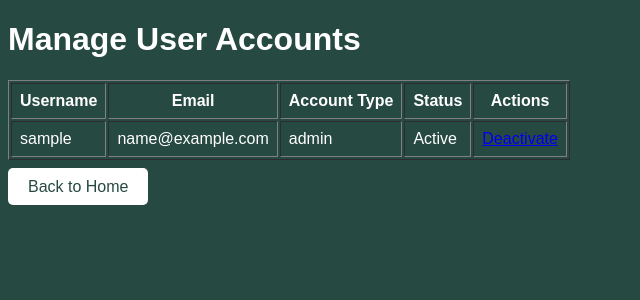
After one commit to hjphill2-lab/systemsetup, a Flask app: page /manage_users in a window 1280 px wide. The commit adds this page. Shown: the top 300 px of the page, without its empty margins (0-640 px from the left). Run offline with Flask 3, Linux system fonts and the light colour scheme; the visitor is signed in with stand-in values (Sample User, id 1); tables that the repository leaves empty or names only in its code hold one stand-in row (values such as "Sample post").

Commit message:
Added manage accounts

```diff
--- a/StudentPlanner/app.py
+++ b/StudentPlanner/app.py
@@ -8,17 +8,39 @@ def login():
     if request.method == 'POST':
         username = request.form['username']
         password = request.form['password']
+
         db = get_connection()
         cursor = db.cursor()
-        cursor.execute("SELECT * FROM Users WHERE username = %s AND password = %s", (username, password))
+
+        cursor.execute(
+            """
+            SELECT UserID, username, password, email, Role, Active
+            FROM Users
+            WHERE username = %s
+            """,
+            (username,)
+        )
+
         user = cursor.fetchone()
+
         cursor.close()
         db.close()
-        if user:
-            session['UserID'] = user[0]
-            return render_template("home.html")
-        else:
+
+        if user is None:
             return "Invalid username or password."
+
+        if user[2] != password:
+            return "Invalid username or password."
+
+        if not user[5]:
+            return "This account has been deactivated."
+
+        session['UserID'] = user[0]
+        session['username'] = user[1]
+        session['role'] = user[4]
+
+        return redirect('/home')
+
     return render_template('login.html')
 
 @app.route('/register', methods=['GET', 'POST'])
@@ -27,37 +49,60 @@ def register():
         username = request.form['username']
         password = request.form['password']
         email = request.form['email']
+
         db = get_connection()
         cursor = db.cursor()
-        cursor.execute("INSERT INTO Users (username, password, email) VALUES (%s, %s, %s)", (username, password, email))
+
+        cursor.execute(
+            """
+            INSERT INTO Users (username, password, email)
+            VALUES (%s, %s, %s)
+            """,
+            (username, password, email)
+        )
+
         db.commit()
         cursor.close()
         db.close()
-        return "Registration successful!"
-    return render_template('login.html')
+
+        return redirect('/')
+
+    return render_template('register.html')
 
 @app.route('/home')
 def home():
+    if 'UserID' not in session:
+        return redirect('/')
+
     db = get_connection()
     cursor = db.cursor()
+
     cursor.execute(
         """
         SELECT CourseName, Title, DueDate
         FROM Assignments
-        WHERE UserID = %s AND Completed = 0
-        AND DueDate BETWEEN CURDATE() AND DATE_ADD(CURDATE(), INTERVAL 7 DAY)
+        WHERE UserID = %s
+        AND Completed = 0
+        AND DueDate BETWEEN CURDATE()
+        AND DATE_ADD(CURDATE(), INTERVAL 7 DAY)
         ORDER BY DueDate
         """,
         (session['UserID'],)
     )
+
     reminders = cursor.fetchall()
+
     cursor.close()
     db.close()
+
     return render_template("home.html", reminders=reminders)
 
 
 @app.route('/add_assignment', methods=['GET', 'POST'])
 def add_assignment():
+    if 'UserID' not in session:
+        return redirect('/')
+
     if request.method == 'POST':
         course_name = request.form['CourseName']
         title = request.form['Title']
@@ -75,6 +120,9 @@ def add_assignment():
 
 @app.route('/assignments')
 def view_assignments():
+    if 'UserID' not in session:
+        return redirect('/')
+
     db = get_connection()
     cursor = db.cursor()
     cursor.execute("SELECT * FROM Assignments WHERE UserID = %s", (session['UserID'],))
@@ -85,6 +133,9 @@ def view_assignments():
 
 @app.route('/complete_assignment/<int:assignment_id>')
 def complete_assignment(assignment_id):
+    if 'UserID' not in session:
+        return redirect('/')
+
     db = get_connection()
     cursor = db.cursor()
     cursor.execute("UPDATE Assignments SET Completed = 1 WHERE AssignmentID = %s AND UserID = %s", (assignment_id, session['UserID']))
@@ -94,31 +145,153 @@ def complete_assignment(assignment_id):
     return redirect('/assignments')
 
 
-@app.route("/edit_assigment/<int:assignment_id>", methods=["GET", "POST"])
-def edit_assigment(assignment_id):
+@app.route("/edit_assignment/<int:assignment_id>", methods=["GET", "POST"])
+def edit_assignment(assignment_id):
+    if 'UserID' not in session:
+        return redirect('/')
+
     db = get_connection()
     cursor = db.cursor(dictionary=True)
+
     if request.method == "POST":
         course_name = request.form['CourseName']
         title = request.form['Title']
         description = request.form['Description']
         due_date = request.form['DueDate']
         completed = 1 if request.form.get("Completed") else 0
-        cursor.execute("""UPDATE Assignments SET CourseName = %s, Title = %s, Description = %s, DueDate = %s, Completed = %s
-        WHERE AssignmentID = %s""", (course_name, title, description, due_date, completed, assignment_id))
+
+        cursor.execute(
+            """
+            UPDATE Assignments
+            SET CourseName = %s,
+                Title = %s,
+                Description = %s,
+                DueDate = %s,
+                Completed = %s
+            WHERE AssignmentID = %s
+            AND UserID = %s
+            """,
+            (
+                course_name,
+                title,
+                description,
+                due_date,
+                completed,
+                assignment_id,
+                session['UserID']
+            )
+        )
+
         db.commit()
         cursor.close()
         db.close()
+
         return redirect(url_for("home"))
 
-    cursor.execute("""SELECT AssignmentID, CourseName, Title, Description, DueDate, Completed
-    FROM Assignments WHERE AssignmentID = %s""", (assignment_id,))
+    cursor.execute(
+        """
+        SELECT AssignmentID, CourseName, Title, Description, DueDate, Completed
+        FROM Assignments
+        WHERE AssignmentID = %s
+        AND UserID = %s
+        """,
+        (assignment_id, session['UserID'])
+    )
+
     assignment = cursor.fetchone()
+
     cursor.close()
     db.close()
+
     if assignment is None:
         return "Assignment not found.", 404
-    return render_template("edit_assignment.html", assignment=assignment)
+
+    return render_template(
+        "edit_assignment.html",
+        assignment=assignment
+    )
+
+@app.route('/manage_users')
+def manage_users():
+    if 'UserID' not in session:
+        return redirect('/')
+
+    if session.get('role') != 'admin':
+        return redirect('/home')
+
+    db = get_connection()
+    cursor = db.cursor()
+
+    cursor.execute(
+        """
+        SELECT UserID, username, email, Role, Active
+        FROM Users
+        ORDER BY username
+        """
+    )
+
+    users = cursor.fetchall()
+
+    cursor.close()
+    db.close()
+
+    return render_template('manage_users.html', users=users)
+
+@app.route('/deactivate_user/<int:user_id>')
+def deactivate_user(user_id):
+    if 'UserID' not in session:
+        return redirect('/')
+
+    if session.get('role') != 'admin':
+        return redirect('/home')
+
+    if session['UserID'] == user_id:
+        return "You cannot deactivate your own account."
+
+    db = get_connection()
+    cursor = db.cursor()
+
+    cursor.execute(
+        """
+        UPDATE Users
+        SET Active = FALSE
+        WHERE UserID = %s
+        """,
+        (user_id,)
+    )
+
+    db.commit()
+    cursor.close()
+    db.close()
+
+    return redirect('/manage_users')
+
+@app.route('/activate_user/<int:user_id>')
+def activate_user(user_id):
+    if 'UserID' not in session:
+        return redirect('/')
+
+    if session.get('role') != 'admin':
+        return redirect('/home')
+
+    db = get_connection()
+    cursor = db.cursor()
+
+    cursor.execute(
+        """
+        UPDATE Users
+        SET Active = TRUE
+        WHERE UserID = %s
+        """,
+        (user_id,)
+    )
+
+    db.commit()
+    cursor.close()
+    db.close()
+
+    return redirect('/manage_users')
+
 
 @app.route('/logout')
 def logout():
--- a/StudentPlanner/templates/home.html
+++ b/StudentPlanner/templates/home.html
@@ -23,6 +23,11 @@
         <a class="button" href="/add_assignment">Add Assignment</a>
         <a class="button" href="/edit_assignment">Edit Assignment</a>
         <a class="button" href="/assignments">View My Assignments</a>
+
+        {% if session["role"] == "admin" %}
+            <a class="button" href="/manage_users">Manage Users</a>
+        {% endif %}
+
         <a class="button" href="/logout">Logout</a>
     </div>
 
--- /dev/null
+++ b/StudentPlanner/templates/manage_users.html
@@ -0,0 +1,54 @@
+<!DOCTYPE html>
+<html lang="en">
+<head>
+    <meta charset="UTF-8">
+    <meta name="viewport" content="width=device-width, initial-scale=1.0">
+    <title>Manage Users</title>
+    <link rel="stylesheet" href="/static/style.css">
+</head>
+<body>
+    <h1>Manage User Accounts</h1>
+
+    {% if users %}
+    <table border="1" cellpadding="8">
+        <tr>
+            <th>Username</th>
+            <th>Email</th>
+            <th>Account Type</th>
+            <th>Status</th>
+            <th>Actions</th>
+        </tr>
+
+    {% for user in users %}
+    <tr>
+        <td>{{ user[1] }}</td>
+        <td>{{ user[2] }}</td>
+        <td>{{ user[3] }}</td>
+
+        <td>
+            {% if user[4] %}
+                Active
+            {% else %}
+                Inactive
+            {% endif %}
+        </td>
+
+        <td>
+            {% if user[4] %}
+                <a href="/deactivate_user/{{ user[0] }}">Deactivate</a>
+            {% else %}
+                <a href="/activate_user/{{ user[0] }}">Activate</a>
+            {% endif %}
+        </td>
+    </tr>
+    {% endfor %}
+    </table>
+
+    {% else %}
+        <p>No user accounts were found.</p>
+    {% endif %}
+
+    <br>
+    <a class="button" href="/home">Back to Home</a>
+</body>
+</html>
```
Also changed, not shown: 2 other files.
